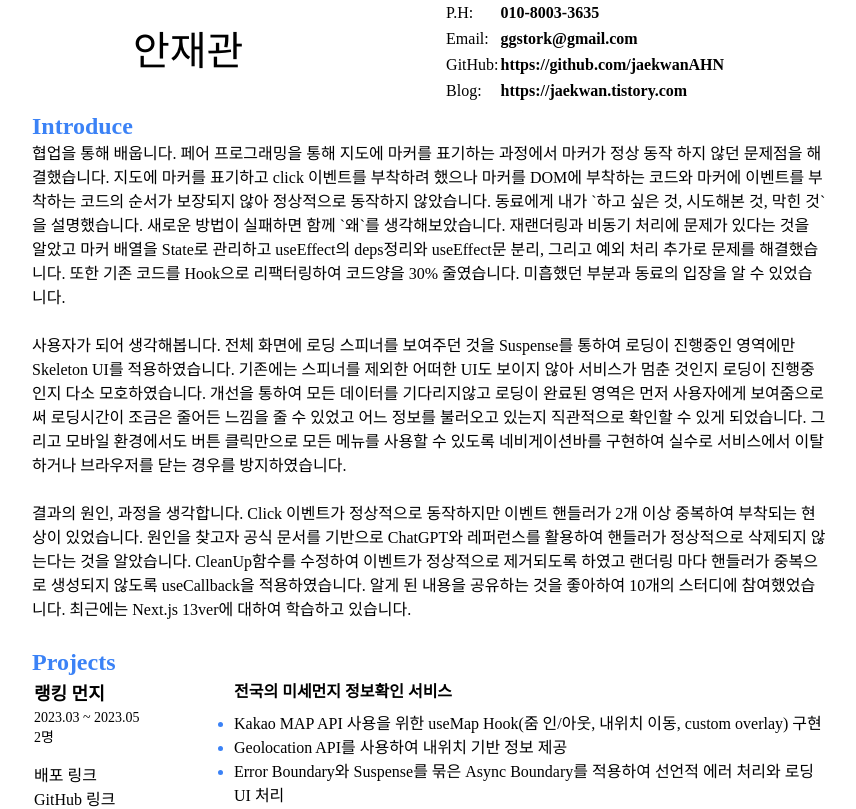
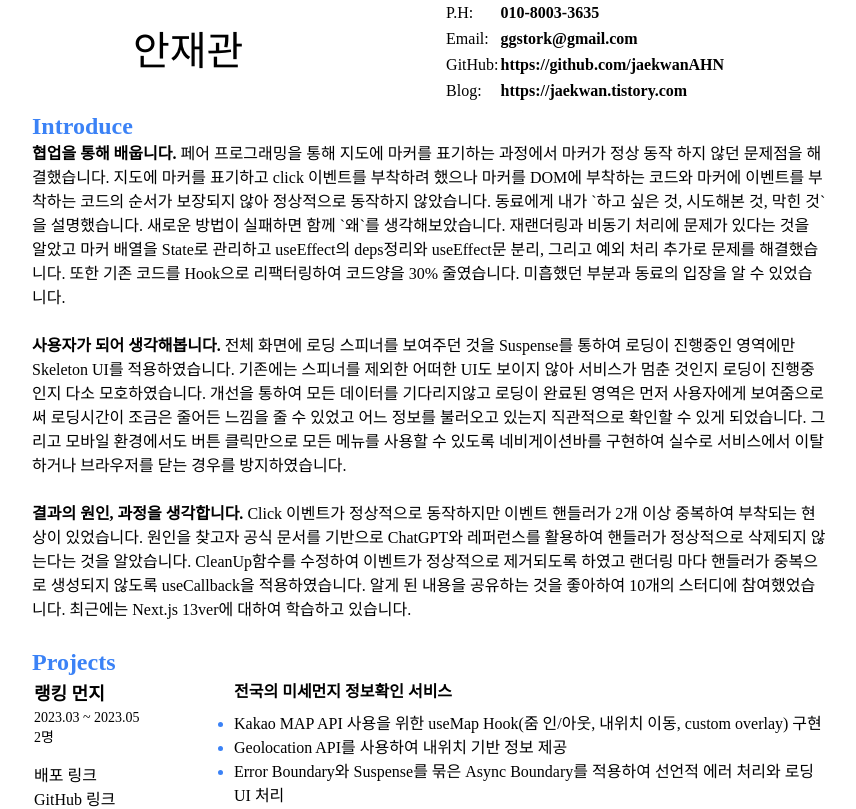
Before and after one commit to jaekwanAHN/resume, a Next.js app: page / in a window 1280 px wide. Shown: the top 809 px of the page, without its empty margins (211-1067 px from the left). Built offline with nearby package versions, Linux system fonts and the light colour scheme.

Commit message:
Style: 자기 소개 문구 강조

```diff
--- a/src/components/Header/Introduce.tsx
+++ b/src/components/Header/Introduce.tsx
@@ -3,37 +3,39 @@ const Introduce = () => {
     <div className="mb-2">
       <p className="text-2xl text-blue-500 sectionTitle">Introduce</p>
       <p>
-        협업을 통해 배웁니다. 페어 프로그래밍을 통해 지도에 마커를 표기하는
-        과정에서 마커가 정상 동작 하지 않던 문제점을 해결했습니다. 지도에 마커를
-        표기하고 click 이벤트를 부착하려 했으나 마커를 DOM에 부착하는 코드와
-        마커에 이벤트를 부착하는 코드의 순서가 보장되지 않아 정상적으로 동작하지
-        않았습니다. 동료에게 내가 `하고 싶은 것, 시도해본 것, 막힌 것`을
-        설명했습니다. 새로운 방법이 실패하면 함께 `왜`를 생각해보았습니다.
-        재랜더링과 비동기 처리에 문제가 있다는 것을 알았고 마커 배열을 State로
-        관리하고 useEffect의 deps정리와 useEffect문 분리, 그리고 예외 처리
-        추가로 문제를 해결했습니다. 또한 기존 코드를 Hook으로 리팩터링하여
-        코드양을 30% 줄였습니다. 미흡했던 부분과 동료의 입장을 알 수 있었습니다.
+        <b>협업을 통해 배웁니다.</b> 페어 프로그래밍을 통해 지도에 마커를
+        표기하는 과정에서 마커가 정상 동작 하지 않던 문제점을 해결했습니다.
+        지도에 마커를 표기하고 click 이벤트를 부착하려 했으나 마커를 DOM에
+        부착하는 코드와 마커에 이벤트를 부착하는 코드의 순서가 보장되지 않아
+        정상적으로 동작하지 않았습니다. 동료에게 내가 `하고 싶은 것, 시도해본
+        것, 막힌 것`을 설명했습니다. 새로운 방법이 실패하면 함께 `왜`를
+        생각해보았습니다. 재랜더링과 비동기 처리에 문제가 있다는 것을 알았고
+        마커 배열을 State로 관리하고 useEffect의 deps정리와 useEffect문 분리,
+        그리고 예외 처리 추가로 문제를 해결했습니다. 또한 기존 코드를 Hook으로
+        리팩터링하여 코드양을 30% 줄였습니다. 미흡했던 부분과 동료의 입장을 알
+        수 있었습니다.
         <br />
         <br />
-        사용자가 되어 생각해봅니다. 전체 화면에 로딩 스피너를 보여주던 것을
-        Suspense를 통하여 로딩이 진행중인 영역에만 Skeleton UI를 적용하였습니다.
-        기존에는 스피너를 제외한 어떠한 UI도 보이지 않아 서비스가 멈춘 것인지
-        로딩이 진행중인지 다소 모호하였습니다. 개선을 통하여 모든 데이터를
-        기다리지않고 로딩이 완료된 영역은 먼저 사용자에게 보여줌으로써
-        로딩시간이 조금은 줄어든 느낌을 줄 수 있었고 어느 정보를 불러오고 있는지
-        직관적으로 확인할 수 있게 되었습니다. 그리고 모바일 환경에서도 버튼
-        클릭만으로 모든 메뉴를 사용할 수 있도록 네비게이션바를 구현하여 실수로
-        서비스에서 이탈하거나 브라우저를 닫는 경우를 방지하였습니다.
+        <b>사용자가 되어 생각해봅니다.</b> 전체 화면에 로딩 스피너를 보여주던
+        것을 Suspense를 통하여 로딩이 진행중인 영역에만 Skeleton UI를
+        적용하였습니다. 기존에는 스피너를 제외한 어떠한 UI도 보이지 않아
+        서비스가 멈춘 것인지 로딩이 진행중인지 다소 모호하였습니다. 개선을
+        통하여 모든 데이터를 기다리지않고 로딩이 완료된 영역은 먼저 사용자에게
+        보여줌으로써 로딩시간이 조금은 줄어든 느낌을 줄 수 있었고 어느 정보를
+        불러오고 있는지 직관적으로 확인할 수 있게 되었습니다. 그리고 모바일
+        환경에서도 버튼 클릭만으로 모든 메뉴를 사용할 수 있도록 네비게이션바를
+        구현하여 실수로 서비스에서 이탈하거나 브라우저를 닫는 경우를
+        방지하였습니다.
         <br />
         <br />
-        결과의 원인, 과정을 생각합니다. Click 이벤트가 정상적으로 동작하지만
-        이벤트 핸들러가 2개 이상 중복하여 부착되는 현상이 있었습니다. 원인을
-        찾고자 공식 문서를 기반으로 ChatGPT와 레퍼런스를 활용하여 핸들러가
-        정상적으로 삭제되지 않는다는 것을 알았습니다. CleanUp함수를 수정하여
-        이벤트가 정상적으로 제거되도록 하였고 랜더링 마다 핸들러가 중복으로
-        생성되지 않도록 useCallback을 적용하였습니다. 알게 된 내용을 공유하는
-        것을 좋아하여 10개의 스터디에 참여했었습니다. 최근에는 Next.js 13ver에
-        대하여 학습하고 있습니다.
+        <b>결과의 원인, 과정을 생각합니다.</b> Click 이벤트가 정상적으로
+        동작하지만 이벤트 핸들러가 2개 이상 중복하여 부착되는 현상이 있었습니다.
+        원인을 찾고자 공식 문서를 기반으로 ChatGPT와 레퍼런스를 활용하여
+        핸들러가 정상적으로 삭제되지 않는다는 것을 알았습니다. CleanUp함수를
+        수정하여 이벤트가 정상적으로 제거되도록 하였고 랜더링 마다 핸들러가
+        중복으로 생성되지 않도록 useCallback을 적용하였습니다. 알게 된 내용을
+        공유하는 것을 좋아하여 10개의 스터디에 참여했었습니다. 최근에는 Next.js
+        13ver에 대하여 학습하고 있습니다.
       </p>
     </div>
   );
```
